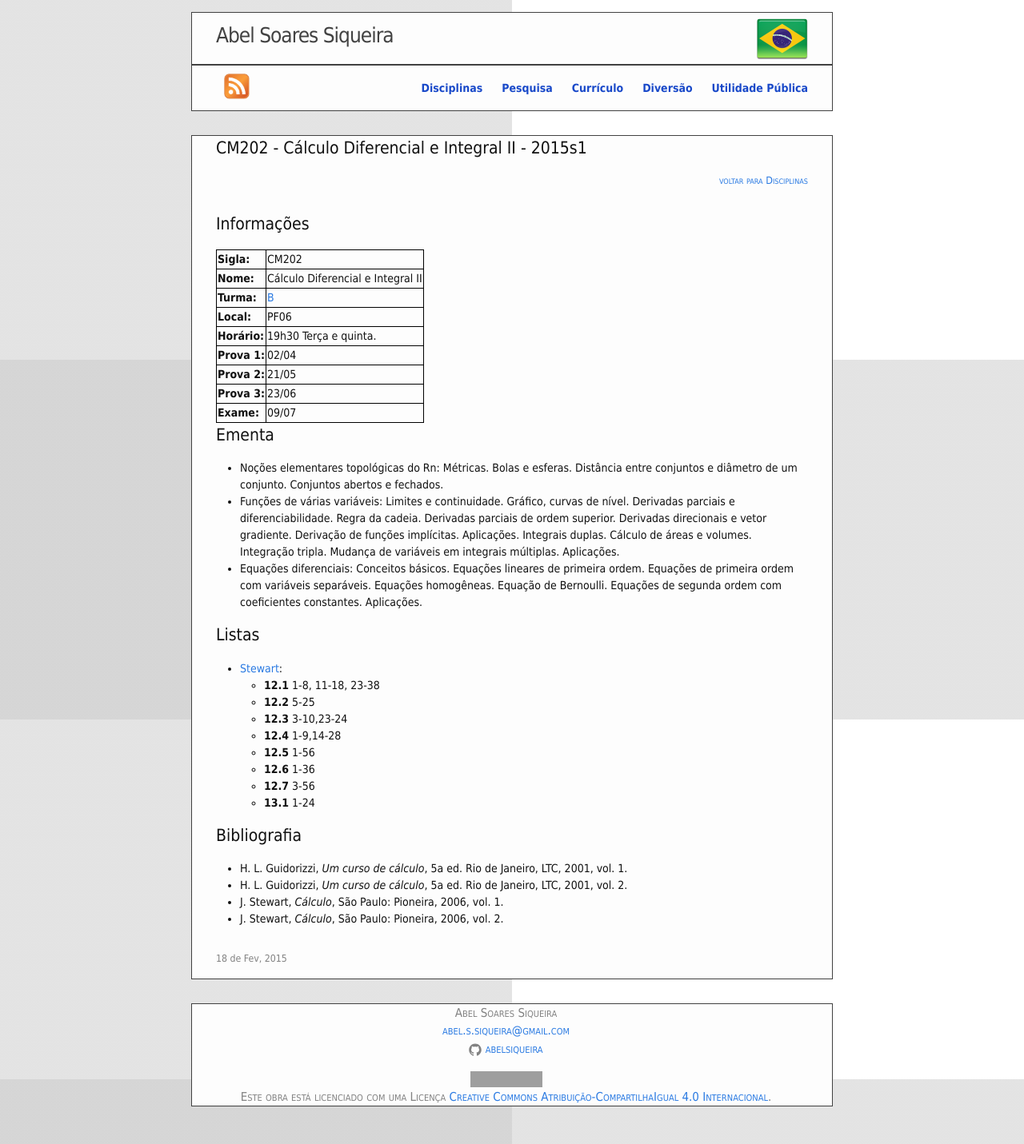
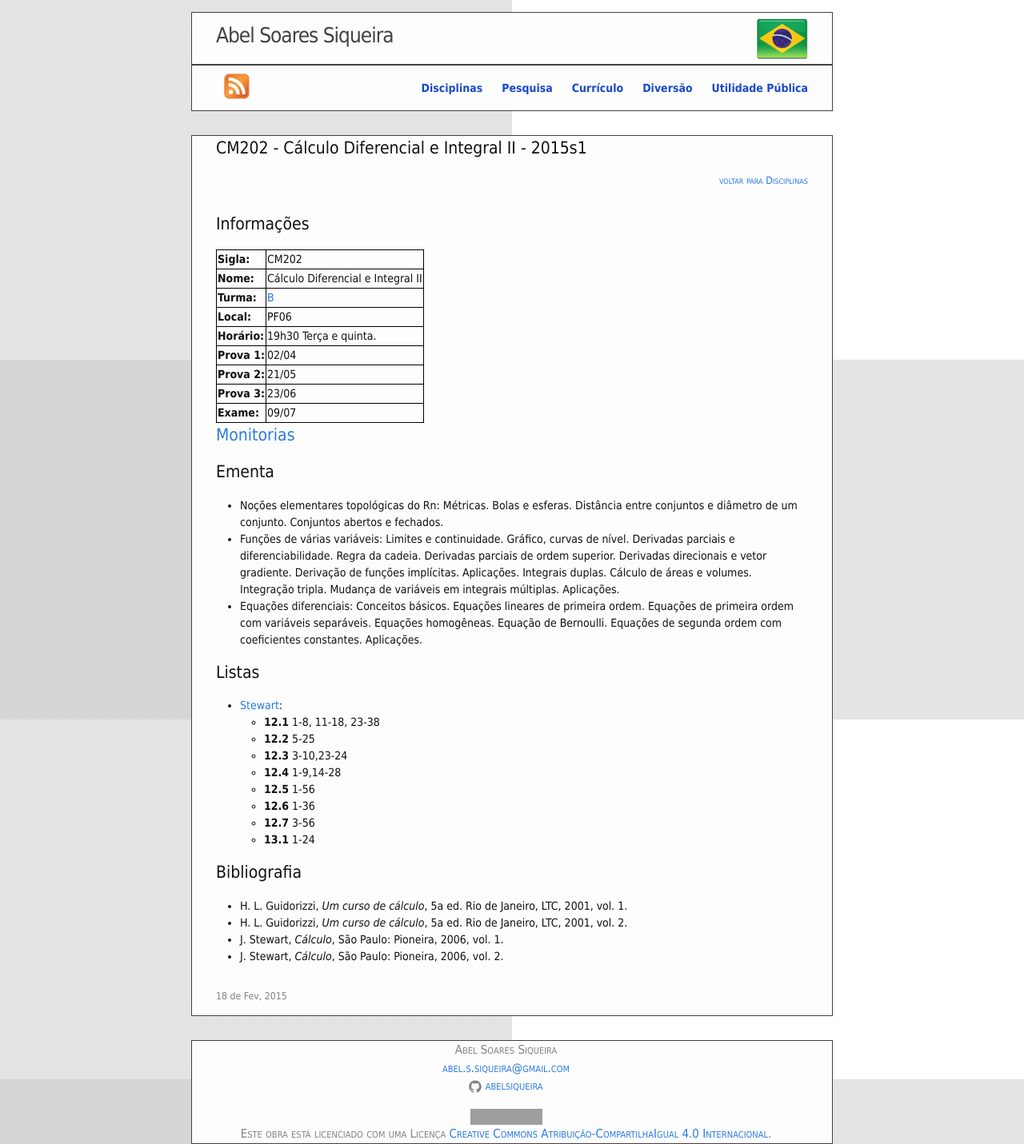
Before and after one commit to abelsiqueira/abelsiqueira.github.io-old, a Jekyll site: the page built from _posts/br/2015-02-20-cm202-calculo-diferencial-e-intergral-II-2015s1.markdown, in a window 1280 px wide. Shown: the whole page at 80% size. Built offline with Jekyll 4.4.1, drawn with Linux system fonts in a browser that asks for light colours; grey boxes are pictures that could not be loaded.

Commit message:
Adiciona monitorias de 2015

```diff
--- a/_posts/br/2015-02-18-cm201-calculo-diferencial-e-integral-2015s1.markdown
+++ b/_posts/br/2015-02-18-cm201-calculo-diferencial-e-integral-2015s1.markdown
@@ -18,6 +18,8 @@ permalink:  cm201-2015s1
   | **Prova 2:** | 19/05
   | **Prova 3:** | Turma C: 26/06; Turma J: 25/06
   | **Exame:**   | Turma C: 07/07; Turma J: 07/07
+
+# [Monitorias](/assets/monitorias2015.pdf)
 
 # Ementa
 
--- a/_posts/br/2015-02-20-cm202-calculo-diferencial-e-intergral-II-2015s1.markdown
+++ b/_posts/br/2015-02-20-cm202-calculo-diferencial-e-intergral-II-2015s1.markdown
@@ -18,6 +18,8 @@ permalink:  cm202-2015s1
   | **Prova 2:** | 21/05
   | **Prova 3:** | 23/06
   | **Exame:**   | 09/07
+
+# [Monitorias](/assets/monitorias2015.pdf)
 
 # Ementa
 
```
Also changed, not shown: 1 other file.
